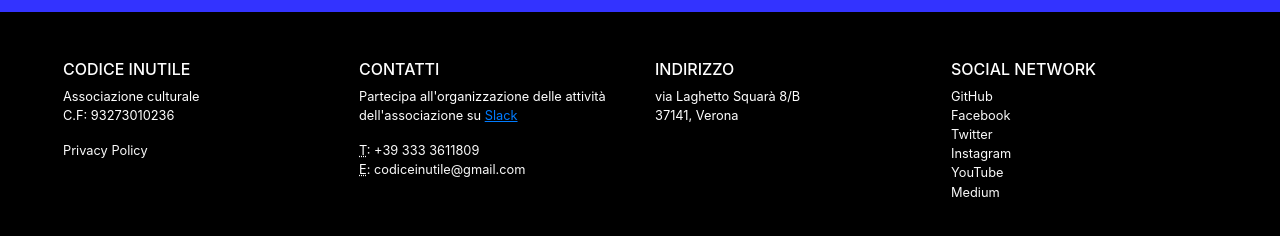
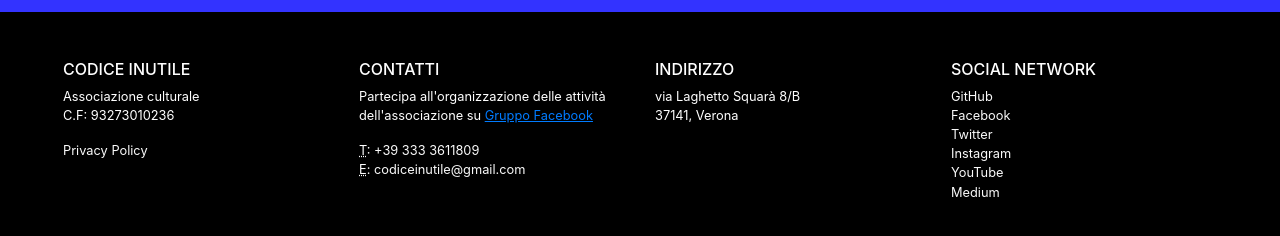
Before and after one commit to codiceinutile/codiceinutile.org, a Jekyll site: the page built from index.md, in a window 1280 px wide and 900 px high, scrolled down 2320 px. Shown: the part 634-870 px from the top of the window. Built offline with Jekyll 4.4.1, drawn with Linux system fonts in a browser that asks for light colours; nearby versions of some CDN libraries.

Commit message:
Update jekyll and removed Slack

```diff
--- a/_includes/footer.html
+++ b/_includes/footer.html
@@ -40,7 +40,7 @@
       </div>
       <div class="col-6 col-sm-3">
         <h2 class="text-uppercase h6">Contatti</h2>
-        <p>Partecipa all'organizzazione delle attività dell'associazione su <a href="https://join.slack.com/t/codiceinutile/shared_invite/zt-f8wkkgiv-kWILCsx1txm7MG5gbz4Jtw"><u class="text-primary">Slack</u></a></p>
+        <p>Partecipa all'organizzazione delle attività dell'associazione su <a href="http://facebook.com/groups/codiceinutilegroup/"><u class="text-primary">Gruppo Facebook</u></a></p>
         <p><abbr title="Telefono">T</abbr>: <a href="tel:+393333611809">+39 333 3611809</a><br /><abbr title="E-mail">E</abbr>: <a href="mailto:&#099;&#111;&#100;&#105;&#099;&#101;&#105;&#110;&#117;&#116;&#105;&#108;&#101;&#064;&#103;&#109;&#097;&#105;&#108;&#046;&#099;&#111;&#109;">&#099;&#111;&#100;&#105;&#099;&#101;&#105;&#110;&#117;&#116;&#105;&#108;&#101;&#064;&#103;&#109;&#097;&#105;&#108;&#046;&#099;&#111;&#109;</a></p>
       </div>
       <div class="col-6 col-sm-3">
```
Also changed, not shown: Gemfile.lock.
